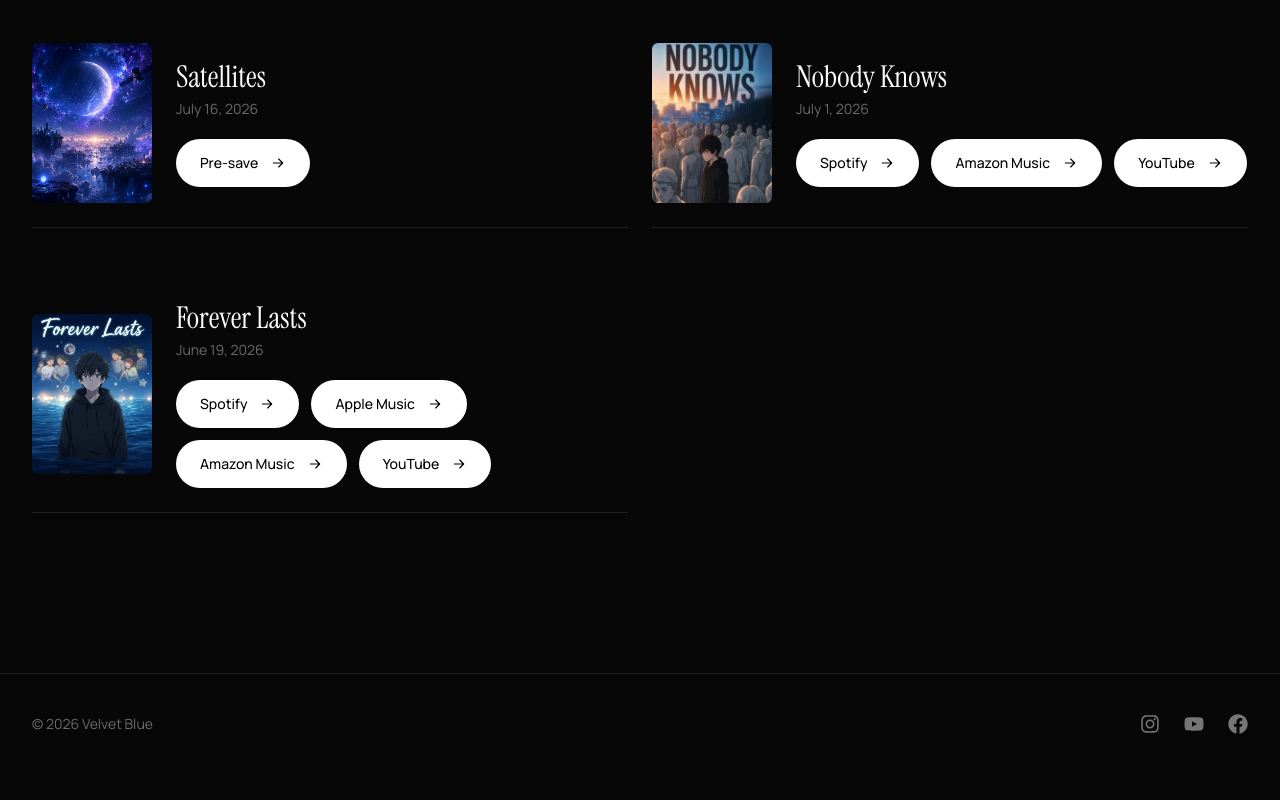
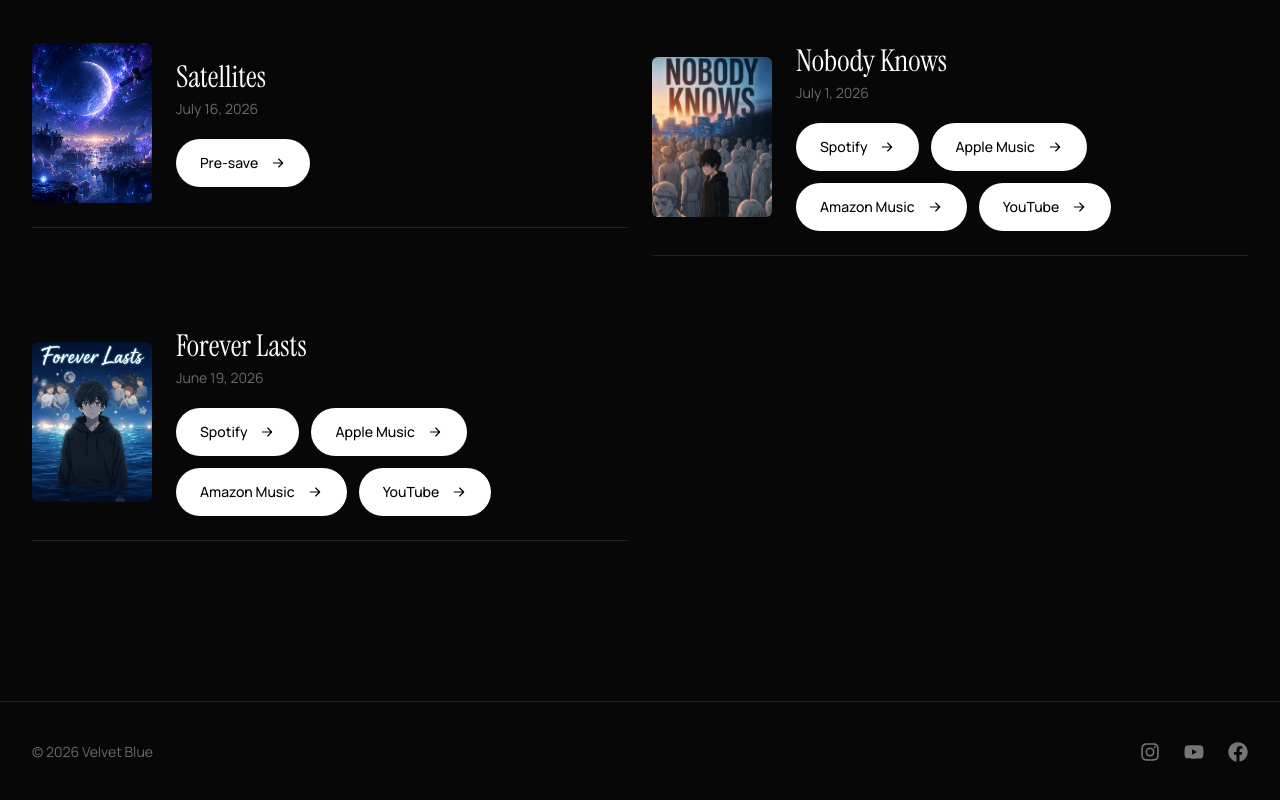
Before and after one commit to AnishRinge/velvet-blue, a Next.js app: page / in a window 1280 px wide. Shown: the part 1899-2699 px from the top of the page. Before the commit the page ends 2673 px from the top, so only its background shows below. Built offline with nearby package versions, Linux system fonts and the light colour scheme.

Commit message:
updated satellites info

```diff
--- a/data/songs.ts
+++ b/data/songs.ts
@@ -45,16 +45,16 @@ export const songs: Song[] = [
   genre: "Cinematic EDM",
   duration: "3:12",
 
-  youtubeVideo: "",
+  youtubeVideo: "https://youtu.be/NvAEsLrzYyo",
   story: "",
   lyrics: "",
 
   links: {
     spotify: "",
     apple: "",
-    youtube: "",
+    youtube: "https://youtu.be/NvAEsLrzYyo",
     youtubeMusic: "",
-    itunes: "",
+    itunes: "https://music.apple.com/us/song/satellites/6789867084",
     amazon: "",
     deezer: "",
     tidal: "",
@@ -79,7 +79,7 @@ export const songs: Song[] = [
   lyrics: "",
   links: {
     spotify: "https://open.spotify.com/track/7tt9Mt6CjbqsTrIfWTnNpW?si=04ee2233c0654e86",
-    apple: "",
+    apple: "https://music.apple.com/us/song/nobody-knows/6783370306",
     youtube: "https://youtu.be/gqHJq0U-fgM?si=0qu-RFh4e9Ptvd8N",
     youtubeMusic: "https://music.youtube.com/watch?v=gqHJq0U-fgM&si=2qCmNvaH7faTg1gB",
     itunes: "https://music.apple.com/us/album/nobody-knows-single/6783370305",
```
